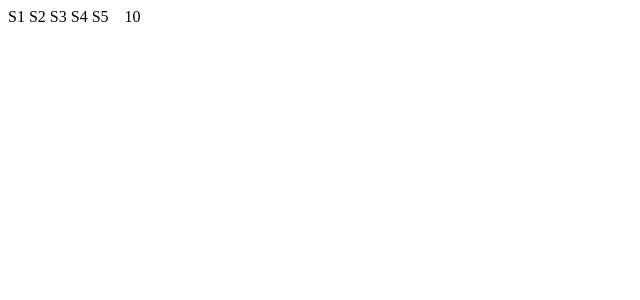
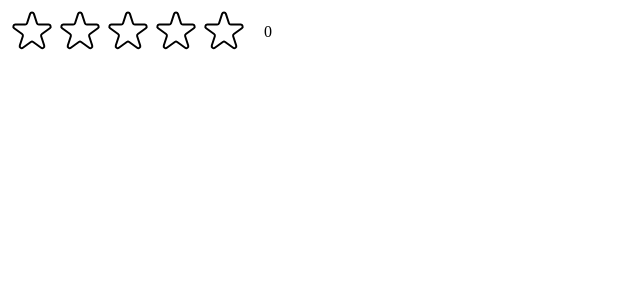
Before and after one commit to mdxramos64136/react-practice-movie, a React (Create React App) app: page / in a window 1280 px wide. Shown: the top 300 px of the page, without its empty margins (0-640 px from the left). Built offline with nearby package versions, Linux system fonts and the light colour scheme.

Commit message:
setting the star rating

```diff
--- a/src/StarRating.js
+++ b/src/StarRating.js
@@ -1,3 +1,5 @@
+import { useState } from "react";
+
 /* By putting the syle object here it wont be regenerated
 each time the component renders. */
 const containerStyle = {
@@ -8,7 +10,6 @@
 
 const starContainerStyle = {
   display: "flex",
-  gap: "4px",
 };
 
 const textStyle = {
@@ -16,27 +17,102 @@
   margin: "0",
 };
 
+//Aplicando width e height no span, o SVG passou a ter área visível
+// para ser exibido.
+const starStyle = {
+  width: "48px",
+  height: "48px",
+  display: "block",
+  cursor: "pointer",
+};
+
 // setting the default value of maxRating to 5
 // and destructuring the props object to get the value of maxRating
 export default function StarRating({ maxRating = 5 }) {
+  const [rating, setRating] = useState(0);
+
+  function handleRating(ratingGiven) {
+    setRating(ratingGiven);
+  }
+
   return (
     <>
       <div style={containerStyle}>
         <div style={starContainerStyle}>
           {Array.from({ length: maxRating }, (_, i) => (
-            <span>S{i + 1}</span>
+            <Star
+              key={i}
+              onClickProp={() => handleRating(i + 1)} //When the click happens, execute this anonymous function that calls handleRating
+              full={rating >= i + 1}
+            />
           ))}
         </div>
-        <p style={textStyle}>10</p>
+        <p style={textStyle}>{rating || 0}</p>
       </div>
     </>
   );
 }
 
-/**Array.from
- * 1 - enter in JS mode
- * 2 - Specify  the length property of the array to be created
- * 3 - , loop over by passing a function (like map) as a second argument
- * 4 - (_) is the placeholder var as we are not interested in the element themselves.
- * We are interested in the number i.
- */
+function Star({ onClickProp, full }) {
+  return (
+    <span
+      style={starStyle}
+      onClick={onClickProp}>
+      {full ? (
+        <svg
+          xmlns="http://www.w3.org/2000/svg"
+          viewBox="0 0 20 20"
+          fill="#000"
+          stroke="#000">
+          <path d="M9.049 2.927c.3-.921 1.603-.921 1.902 0l1.07 3.292a1 1 0 00.95.69h3.462c.969 0 1.371 1.24.588 1.81l-2.8 2.034a1 1 0 00-.364 1.118l1.07 3.292c.3.921-.755 1.688-1.54 1.118l-2.8-2.034a1 1 0 00-1.175 0l-2.8 2.034c-.784.57-1.838-.197-1.539-1.118l1.07-3.292a1 1 0 00-.364-1.118L2.98 8.72c-.783-.57-.38-1.81.588-1.81h3.461a1 1 0 00.951-.69l1.07-3.292z" />
+        </svg>
+      ) : (
+        <svg
+          xmlns="http://www.w3.org/2000/svg"
+          fill="none"
+          viewBox="0 0 24 24"
+          stroke="#000">
+          <path
+            strokeLinecap="round"
+            strokeLinejoin="round"
+            strokeWidth="{2}"
+            d="M11.049 2.927c.3-.921 1.603-.921 1.902 0l1.519 4.674a1 1 0 00.95.69h4.915c.969 0 1.371 1.24.588 1.81l-3.976 2.888a1 1 0 00-.363 1.118l1.518 4.674c.3.922-.755 1.688-1.538 1.118l-3.976-2.888a1 1 0 00-1.176 0l-3.976 2.888c-.783.57-1.838-.197-1.538-1.118l1.518-4.674a1 1 0 00-.363-1.118l-3.976-2.888c-.784-.57-.38-1.81.588-1.81h4.914a1 1 0 00.951-.69l1.519-4.674z"
+          />
+        </svg>
+      )}
+    </span>
+  );
+}
+
+/*
+FULL STAR
+
+<svg
+  xmlns="http://www.w3.org/2000/svg"
+  viewBox="0 0 20 20"
+  fill="#000"
+  stroke="#000"
+>
+  <path
+    d="M9.049 2.927c.3-.921 1.603-.921 1.902 0l1.07 3.292a1 1 0 00.95.69h3.462c.969 0 1.371 1.24.588 1.81l-2.8 2.034a1 1 0 00-.364 1.118l1.07 3.292c.3.921-.755 1.688-1.54 1.118l-2.8-2.034a1 1 0 00-1.175 0l-2.8 2.034c-.784.57-1.838-.197-1.539-1.118l1.07-3.292a1 1 0 00-.364-1.118L2.98 8.72c-.783-.57-.38-1.81.588-1.81h3.461a1 1 0 00.951-.69l1.07-3.292z"
+  />
+</svg>
+
+
+EMPTY STAR
+
+<svg
+  xmlns="http://www.w3.org/2000/svg"
+  fill="none"
+  viewBox="0 0 24 24"
+  stroke="#000"
+>
+  <path
+    strokeLinecap="round"
+    strokeLinejoin="round"
+    strokeWidth="{2}"
+    d="M11.049 2.927c.3-.921 1.603-.921 1.902 0l1.519 4.674a1 1 0 00.95.69h4.915c.969 0 1.371 1.24.588 1.81l-3.976 2.888a1 1 0 00-.363 1.118l1.518 4.674c.3.922-.755 1.688-1.538 1.118l-3.976-2.888a1 1 0 00-1.176 0l-3.976 2.888c-.783.57-1.838-.197-1.538-1.118l1.518-4.674a1 1 0 00-.363-1.118l-3.976-2.888c-.784-.57-.38-1.81.588-1.81h4.914a1 1 0 00.951-.69l1.519-4.674z"
+  />
+</svg>
+
+*/
```
